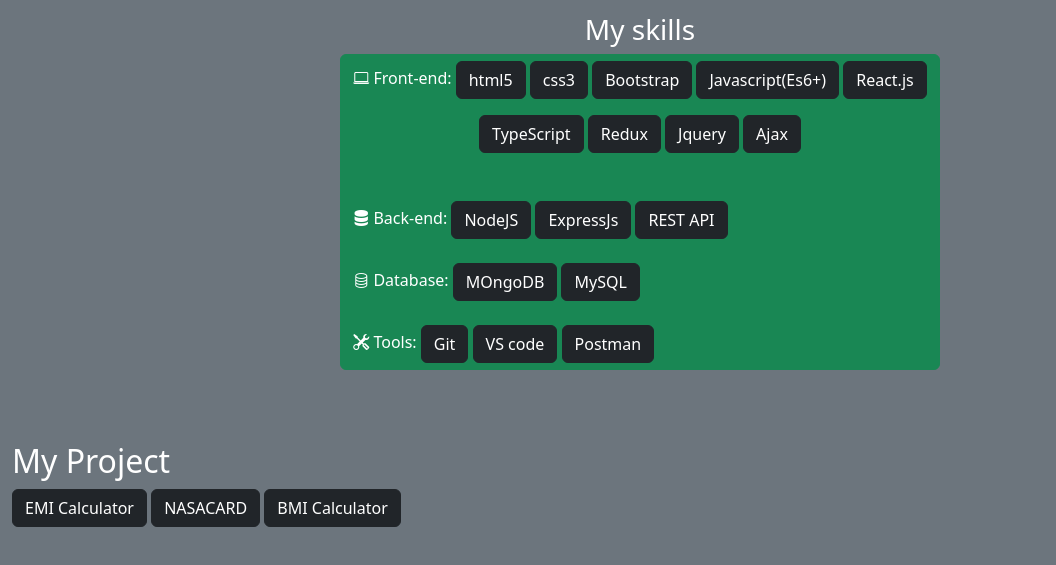
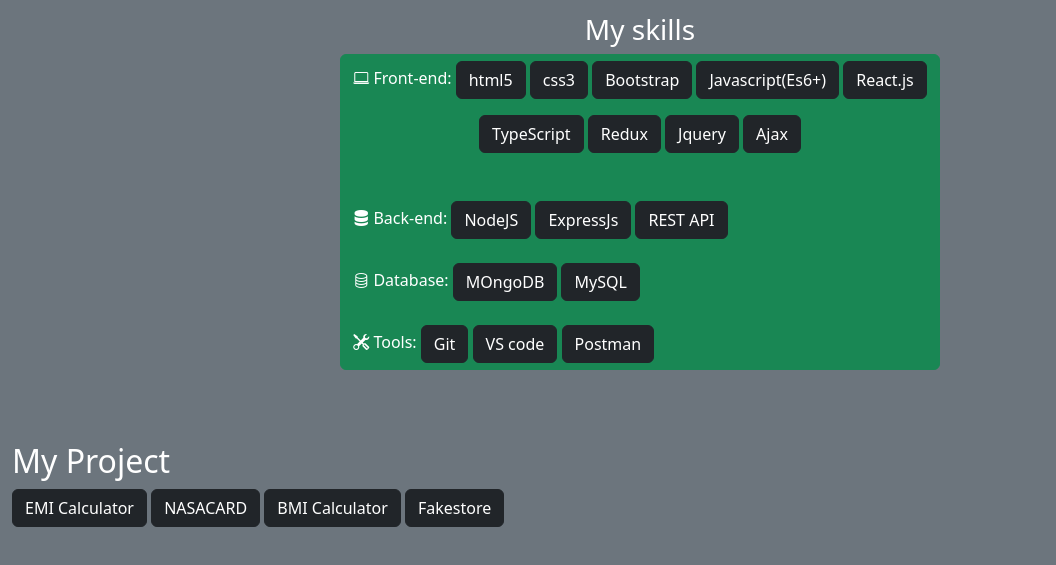
Before and after one commit to Bibhu9861/my-portfolio, a plain HTML site: page index.html in a window 1280 px wide. Shown: the part 287-852 px from the top of the page, without its empty margins (0-1056 px from the left). Drawn offline with nearby package versions, Linux system fonts and the light colour scheme.

Commit message:
Update index.html

```diff
--- a/index.html
+++ b/index.html
@@ -34,6 +34,7 @@
     <a href="./public/emi.html" class="btn btn-dark">EMI Calculator</a>
     <a href="./public/nasa-cards.html" class="btn btn-dark">NASACARD</a>
     <a href="./public/bmi.html" class="btn btn-dark">BMI Calculator</a>
+    <a href="./public/fakestore.html" class="btn btn-dark">Fakestore</a>
    </div>
 </body>
 </html>
```
